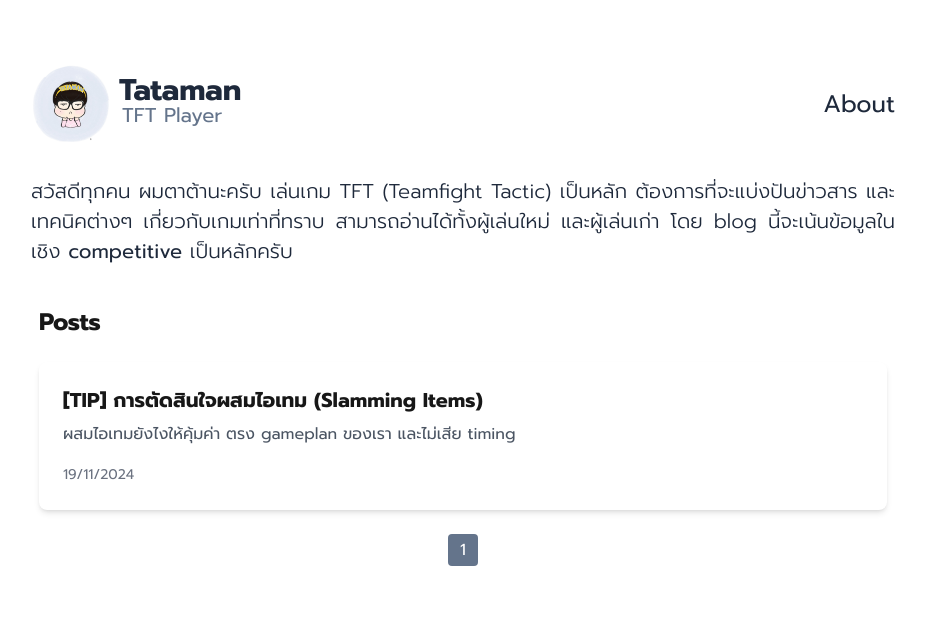
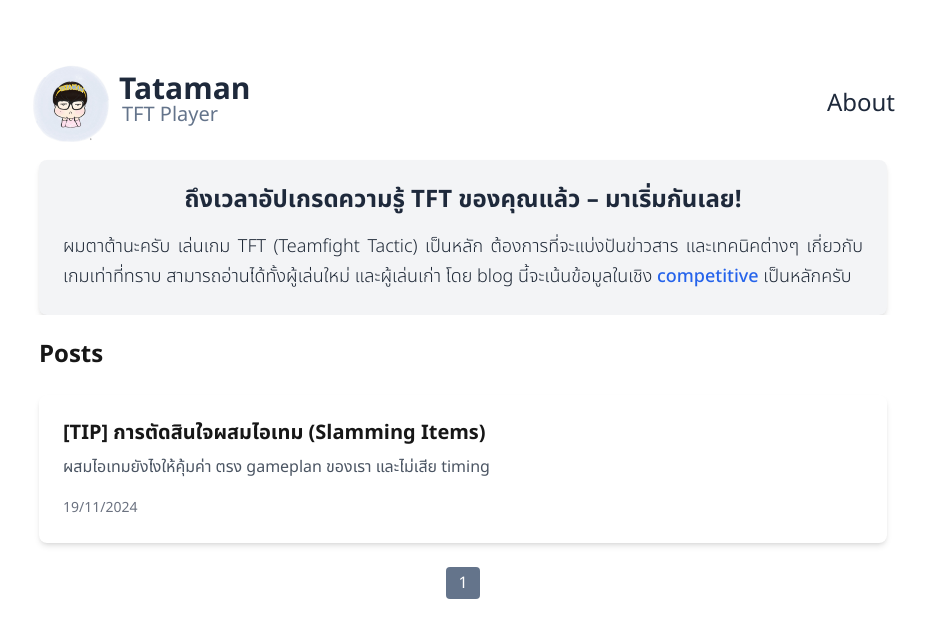
Before and after one commit to PongpolR/tataman-tft, a Next.js app: page / in a window 1280 px wide. Shown: the top 638 px of the page, without its empty margins (177-1103 px from the left). Built offline with nearby package versions, Linux system fonts and the light colour scheme.

Commit message:
change font family theme

```diff
--- a/app/about/page.tsx
+++ b/app/about/page.tsx
@@ -86,7 +86,9 @@ const About = () => {
       <section className="mb-12">
         <h2 className="text-2xl font-semibold mb-1">Peak Rank</h2>
 
-        <div className="flex text-left mb-3"><Image src="/rank.jpg" alt="" height={0} width={280} /></div>
+        <div className="flex text-left mb-3">
+          <Image src="/rank.jpg" alt="" height={0} width={280} />
+        </div>
 
         <ul>
           {peakRank.map((item) => (
@@ -114,9 +116,14 @@ const About = () => {
         ))}
       </section>
 
-      <Link href={"/"} className="text-[20px] hover:underline">
-        กลับหน้าหลัก
-      </Link>
+      <div className="flex">
+        <Link
+          href={"/"}
+          className="text-[20px] hover:underline text-center mx-auto font-light"
+        >
+          กลับหน้าหลัก
+        </Link>
+      </div>
     </div>
   );
 };
--- a/app/components/Header.tsx
+++ b/app/components/Header.tsx
@@ -32,9 +32,19 @@ const Header = () => {
           </ul>
         </nav>
       </div>
-      <div className="container mx-auto max-w-[896px]  items-center p-4  text-[20px] text-justify font-light">
+      {/* <div className="mt-4  bg-gray-100 container mx-auto max-w-[848px]  items-center p-4  text-[20px] text-justify font-light">
         สวัสดีทุกคน ผมตาต้านะครับ เล่นเกม TFT (Teamfight Tactic) เป็นหลัก ต้องการที่จะแบ่งปันข่าวสาร และเทคนิคต่างๆ เกี่ยวกับเกมเท่าที่ทราบ สามารถอ่านได้ทั้งผู้เล่นใหม่ และผู้เล่นเก่า โดย blog นี้จะเน้นข้อมูลในเชิง <b>competitive</b> เป็นหลักครับ
-      </div>
+      </div> */}
+      <div className="container mx-auto max-w-[848px] p-6 bg-gray-100 rounded-lg shadow-md">
+  <h1 className="text-2xl font-semibold text-center mb-4">ถึงเวลาอัปเกรดความรู้ TFT ของคุณแล้ว – มาเริ่มกันเลย!</h1>
+  <p className="text-lg leading-relaxed text-gray-800 font-light text-justify">
+    ผมตาต้านะครับ เล่นเกม TFT (Teamfight Tactic) เป็นหลัก ต้องการที่จะแบ่งปันข่าวสาร
+    และเทคนิคต่างๆ เกี่ยวกับเกมเท่าที่ทราบ สามารถอ่านได้ทั้งผู้เล่นใหม่ และผู้เล่นเก่า โดย
+    blog นี้จะเน้นข้อมูลในเชิง <b className="font-medium text-blue-600">competitive </b>
+     เป็นหลักครับ
+  </p>
+</div>
+
     </header>
   );
 };
--- a/app/components/post/Detail.tsx
+++ b/app/components/post/Detail.tsx
@@ -50,7 +50,7 @@ const Detail = ({ postId, onBack }: DetailProps) => {
         <p className="text-gray-700 leading-relaxed">{post.content}</p>
         <button
           onClick={onBack}
-          className="text-blue-500 hover:underline mt-6 inline-block"
+          className=" hover:underline mt-6 inline-block"
         >
           กลับหน้าหลัก
         </button>
--- a/app/globals.css
+++ b/app/globals.css
@@ -18,7 +18,7 @@ body {
   color: var(--foreground);
   background: var(--background);
   scroll-behavior: smooth; /* Smooth scrolling for all users */
-  font-family: "Prompt", sans-serif;
+  font-family: "Noto Sans Thai", sans-serif;
 }
 
 /* Customize scrollbars for WebKit browsers (Chrome, Safari, etc.) */
--- a/app/layout.tsx
+++ b/app/layout.tsx
@@ -1,8 +1,8 @@
 import type { Metadata } from "next";
-import { Prompt } from 'next/font/google';
+import { Noto_Sans_Thai } from 'next/font/google';
 import "./globals.css";
 
-const prompt = Prompt({
+const prompt = Noto_Sans_Thai({
   subsets: ['thai', 'latin'], // Ensure Thai subset is included
   weight: ['100', '200', '300', '400', '500', '700'], // Choose the font weights you need
 });
--- a/app/page.tsx
+++ b/app/page.tsx
@@ -1,9 +1,9 @@
 import Header from './components/Header';
 import List from './components/post/List';
 
-import { Prompt } from 'next/font/google';
+import { Noto_Sans_Thai } from 'next/font/google';
 
-const prompt = Prompt({
+const prompt = Noto_Sans_Thai({
   subsets: ['thai', 'latin'], // Ensure Thai subset is included
   weight: ['400', '500', '700'], // Choose the font weights you need
 });
--- a/app/post/[id]/page.tsx
+++ b/app/post/[id]/page.tsx
@@ -151,7 +151,7 @@ const PostDetail: React.FC = () => {
       <div className="mt-12 text-center">
         <Link
           href={"/"}
-          className="text-[20px] font-light hover:underline text-slate-500"
+          className="text-[20px] font-light hover:underline "
         >
           กลับหน้าหลัก
         </Link>
--- a/tailwind.config.js
+++ b/tailwind.config.js
@@ -9,7 +9,7 @@ module.exports = {
   theme: {
     extend: {
       fontFamily: {
-        sans: ['Prompt', "Overpass", "sans-serif"],
+        sans: ['Noto Sans Thai', "Overpass", "sans-serif"],
       },
     },
   },
```
